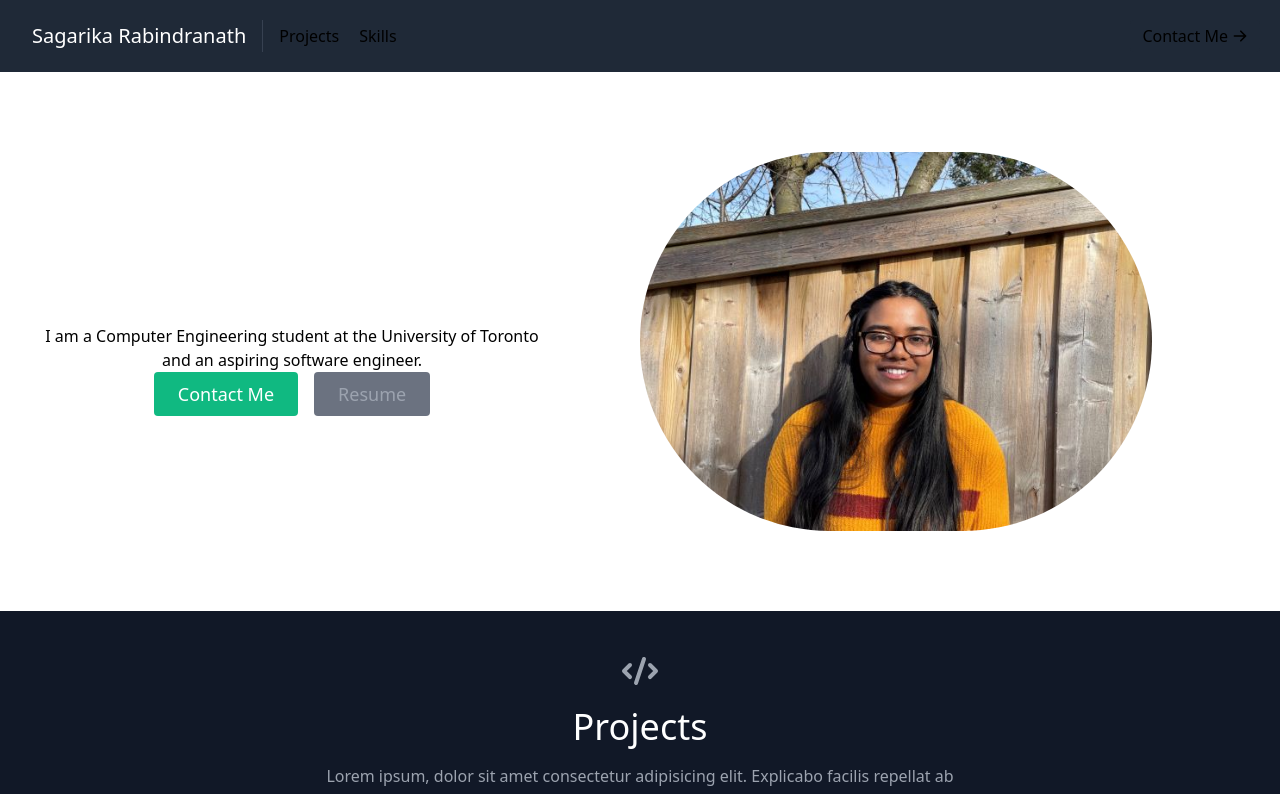
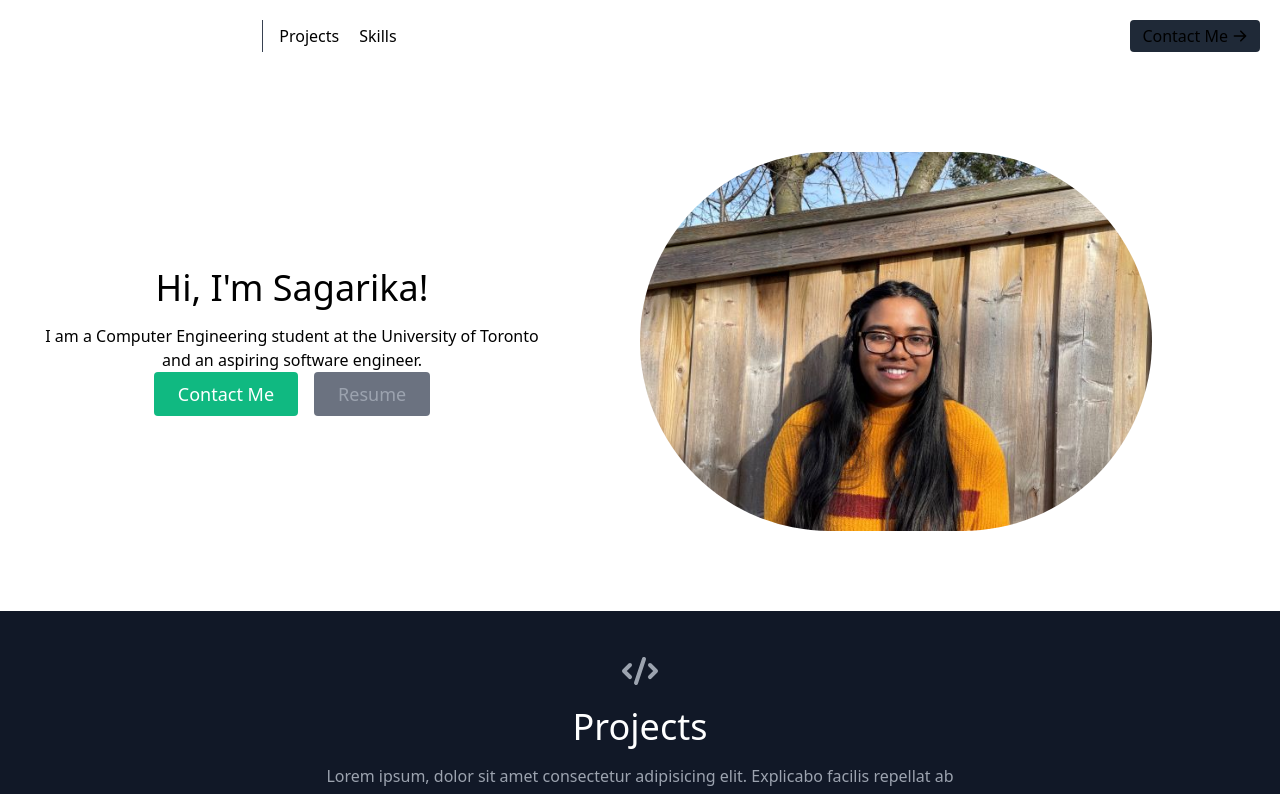
Before and after one commit to Sagarika2870/my-portfolio, a React (Create React App) app: page / in a window 1280 px wide. Shown: the top 794 px of the page. Built offline with nearby package versions, Linux system fonts and the light colour scheme.

Commit message:
new theme

```diff
--- a/src/components/About.js
+++ b/src/components/About.js
@@ -3,7 +3,7 @@
         <section id="about">
             <div className="container mx-auto flex px-10 py-20 md:flex-row flex-col items-center">
                 <div className="lg:flex-frow md:w-1/2 lg:pr-24 ms:pr-16 flex flex-col ms:items-start md:text-left mb-16 md:mb-0 items-center text-center ">
-                    <h1 className="title-font sm:text-4xl text-3xl mb-4 font-medium text-white">
+                    <h1 className="title-font sm:text-4xl text-3xl mb-4 font-medium text-sky-900">
                         Hi, I'm Sagarika!
                     </h1>
                     <p className="flex text-center">
--- a/src/components/Navbar.js
+++ b/src/components/Navbar.js
@@ -3,7 +3,7 @@
 
 export default function Navbar() {
   return (
-    <header className="bg-gray-800 md:sticky top-0 z-10">
+    <header className="bg-sky-400 md:sticky top-0 z-10">
       <div className="container mx-auto flex flex-wrap p-5 flex-col md:flex-row items-center">
         <a className="title-font font-medium text-white mb-4 md:mb-0">
           <a href="#about" className="ml-3 text-xl">
```
